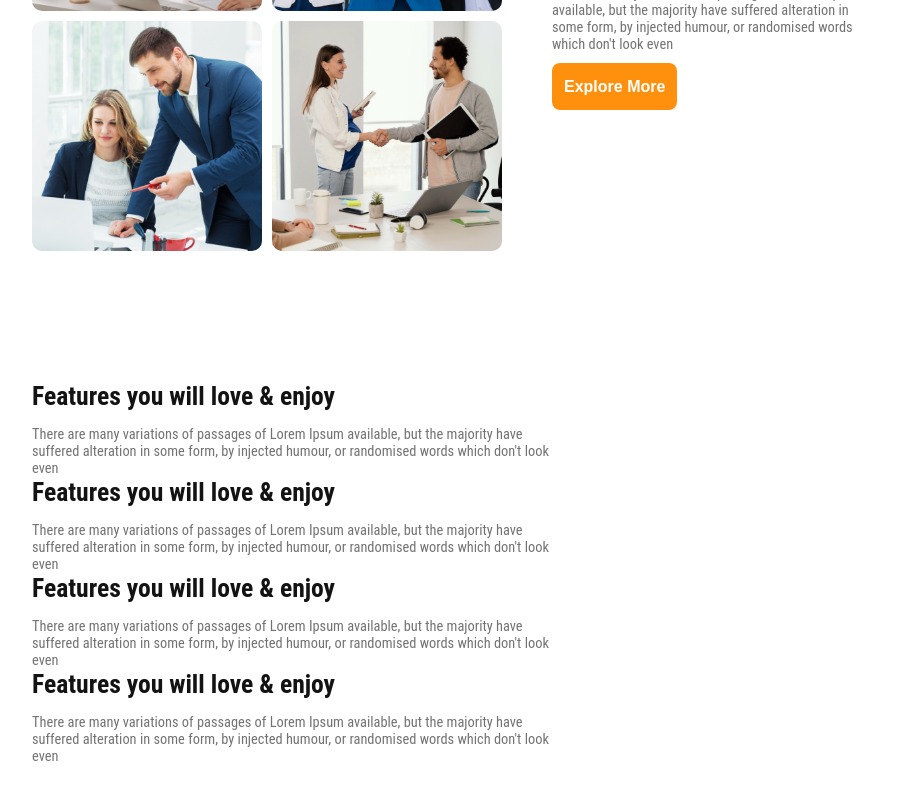
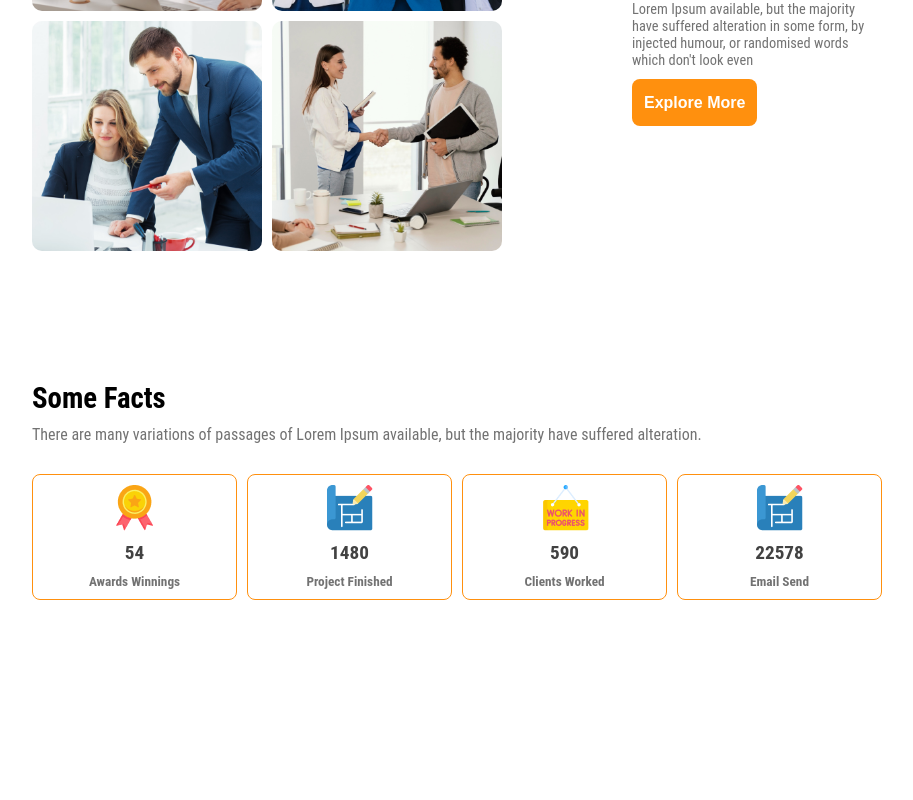
Before and after one commit to SORKARSIFAT/G3-Architects, a plain HTML site: page index.html in a window 1280 px wide. Shown: the part 1190-1990 px from the top of the page, without its empty margins (183-1096 px from the left). After the commit the page ends 1920 px from the top, so only its background shows below. Drawn offline with Linux system fonts and the light colour scheme.

Commit message:
added some fact sectiom

```diff
--- a/index.html
+++ b/index.html
@@ -61,57 +61,49 @@
           <img src="/images/team4.png" alt="" srcset="">
         </div>
         <div class="our-features">
-     <h3 class="features-title">
+     <h3 class="section-title">
         <span id="one">Quick list</span> <span id="two"> of Our</span> <span id="three">Features</span>
      </h3>
      <p class="features-desp">There are many variations of passages of Lorem Ipsum available, but the majority have suffered alteration in some form, by injected humour, or randomised words which don't look even</p>
     <button class="primary-btn">Explore More</button>
         </div>
-       </section>
-        <!-- teams section end -->
+       </section> <!-- teams section end -->
 
-      <!-- will enjoy section here -->
-       <section>
-           <div class="section-container">
-            <h3 class="section-title">
-                Features you will love & enjoy
-            </h3>
-            <p class="section-desp">
-                There are many variations of passages of Lorem Ipsum available, but the majority have suffered alteration in some form, by injected humour, or randomised words which don't look even
-            </p>
+<!-- will enjoy -->
+        <!-- <section>
+            <h3 class="section-title">Features you will love & enjoy</h3>
+        </section> -->
+
+     <!-- some facts -->
+      <section>
+           <div class="fact-text">
+            <h3 class="section-title">Some Facts</h3>
+ <p class="text-light-gray">There are many variations of passages of Lorem Ipsum available, but the majority have suffered alteration.</p>
            </div>
-           <div class="section-container">
-            <h3 class="section-title">
-                Features you will love & enjoy
-            </h3>
-            <p class="section-desp">
-                There are many variations of passages of Lorem Ipsum available, but the majority have suffered alteration in some form, by injected humour, or randomised words which don't look even
-            </p>
+           <div class="facts-container">
+            <div class="fact">
+                <img src="/images/icons/ribon.png" alt="" class="fact-img">
+                <h4 class="fact-num">54</h4>
+                <h5 class="fact-name">Awards Winnings</h5>
+            </div>
+            <div class="fact">
+                <img src="/images/icons/projects.png" alt="" class="fact-img">
+                <h4 class="fact-num">1480</h4>
+                <h5 class="fact-name">Project Finished</h5>
+
+            </div>
+            <div class="fact">
+                <img src="/images/icons/customers.png" alt="" class="fact-img">
+                <h4 class="fact-num">590</h4>
+                <h5 class="fact-name">Clients Worked</h5>
+            </div>
+            <div class="fact">
+                <img src="/images/icons/projects.png" alt="" class="fact-img">
+                <h4 class="fact-num">22578</h4>
+                <h5 class="fact-name">Email Send</h5>
+            </div>
            </div>
-           <div class="section-container">
-            <h3 class="section-title">
-                Features you will love & enjoy
-            </h3>
-            <p class="section-desp">
-                There are many variations of passages of Lorem Ipsum available, but the majority have suffered alteration in some form, by injected humour, or randomised words which don't look even
-            </p>
-           </div>
-           <div class="section-container">
-            <h3 class="section-title">
-                Features you will love & enjoy
-            </h3>
-            <p class="section-desp">
-                There are many variations of passages of Lorem Ipsum available, but the majority have suffered alteration in some form, by injected humour, or randomised words which don't look even
-            </p>
-           </div>
-       </section>
-       <!-- will enjoy end  -->
-
-        <!-- facts section here -->
-         <section>
-
-         </section>
-         <!-- facts section ebd  -->
+      </section>
     </main>
     <footer></footer>
 </body>
--- a/res.css
+++ b/res.css
@@ -17,8 +17,47 @@
  .team-img-container{
     grid-template-columns: repeat(1,1fr);
  }
+
+ .our-features{
+  margin-left: 50px;
+  margin-top: 20px;
 }
-.our-features{
-    margin-left: 50px;
-    margin-top: 20px;
+
+.fact-text{
+  margin: 10px;
 }
+
+
+.facts-container{
+  grid-template-columns:repeat(1,1fr);
+  margin: 0 10px;
+}
+}
+  @media screen and (min-width:576px) and (max-width:850px){
+    .banner-title{
+
+      font-size: 1.5rem;
+    }
+    .teams{
+      flex-direction: column;
+
+   }
+
+   .team-img-container{
+      grid-template-columns: repeat(2,1fr);
+   }
+
+   .our-features{
+
+    margin-top: 30px;
+  }
+  .fact-text{
+    margin: 15px;
+  }
+
+.facts-container{
+  grid-template-columns:repeat(2,1fr);
+  margin: 0 10px;
+}
+
+  }
--- a/style.css
+++ b/style.css
@@ -135,7 +135,7 @@ text-align: center;
     max-width: 500px;
 }
 
-.features-title{
+.section-title{
     font-size: 1.8rem;
     margin-bottom: 10px;
 }
@@ -156,26 +156,28 @@ text-align: center;
     font-weight: 400;
     font-size: 0.9rem;
 }
-
-
-
-.section-title{
-    color: rgb(19, 19, 19);
-
-font-size: 1.6rem;
-font-weight: 700;
-text-align: left;
-margin-bottom: 15px;
+.facts-container{
+    display: grid;
+    grid-template-columns: repeat(4, 1fr);
+    margin-top: 30px;
+    gap: 10px;
+}
+.fact{
+    border: 1px solid #FF900E;
+    display: flex;
+    flex-direction: column;
+    align-items: center;
+    gap: 10px;
+    padding-top: 10px;
+    padding-bottom: 10px;
+    border-radius: 8px;
 }
 
-
-.section-desp{
-    color: rgb(114, 114, 114);
-    text-align: left;
-font-size: 0.9rem;
-font-weight: 400;
+.fact-num{
+    font-size: 1.2rem;
+    color: rgb(66, 66, 66);
 }
 
-.section-container{
-    max-width: 536px;
+.fact-name{
+    color: rgb(114, 114, 114);
 }
```
